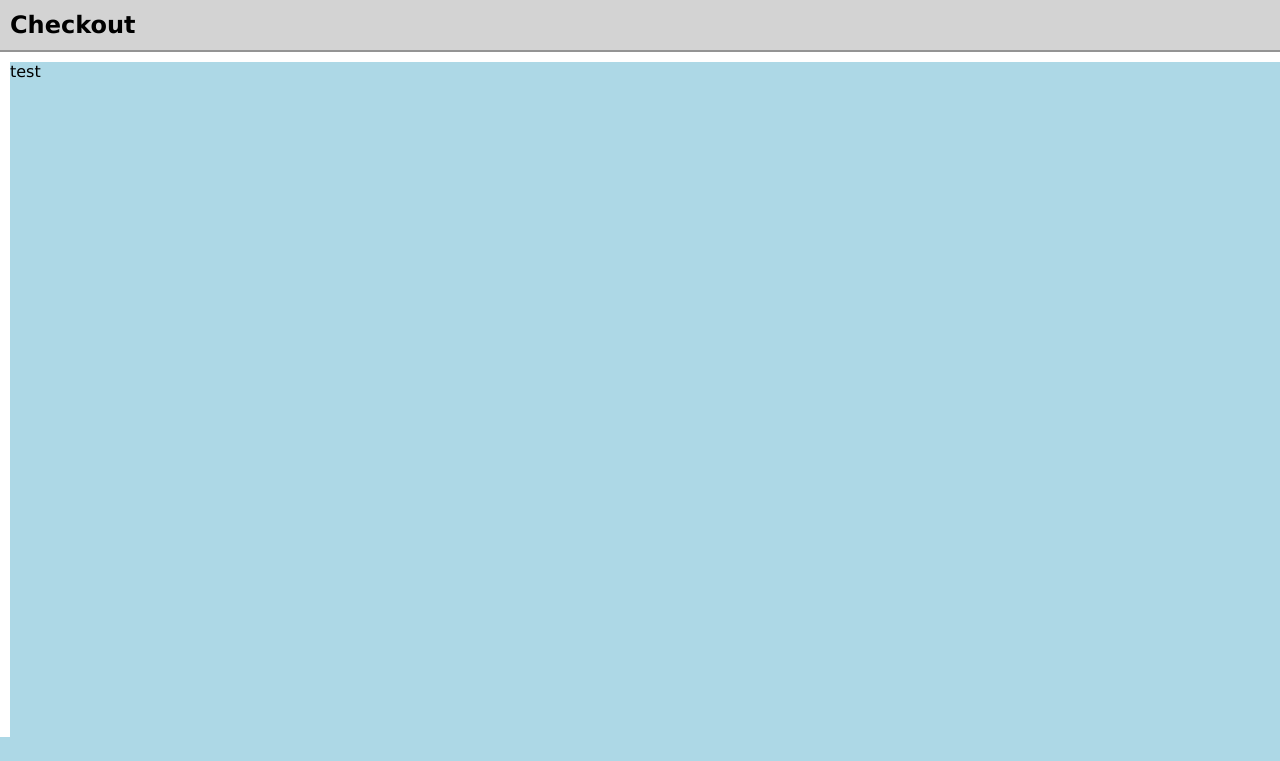
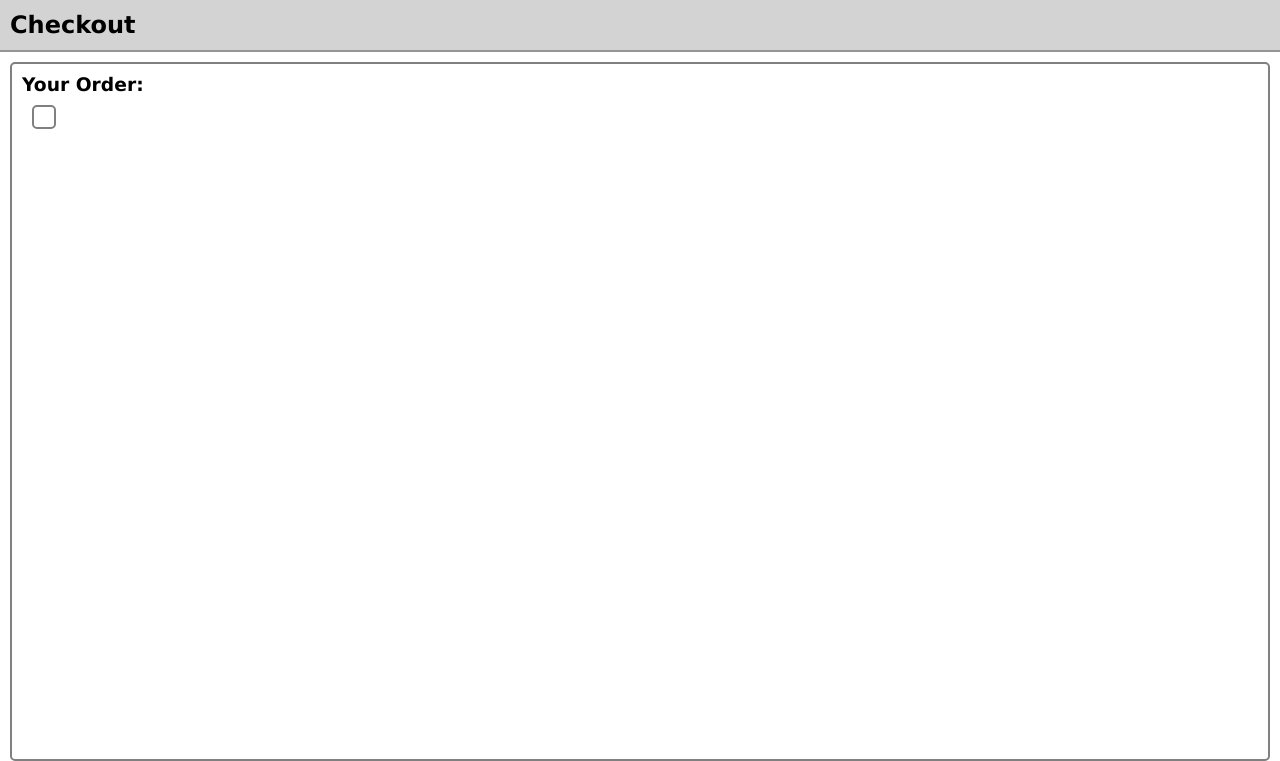
Before and after one commit to 8ethan/JaysOnlineOrdering, a PHP site: page /checkout.php in a window 1280 px wide. Shown: the part 63-824 px from the top of the page. Before the commit the page ends 800 px from the top, so only its background shows below. Run offline with PHP 8.4, Linux system fonts and the light colour scheme.

Commit message:
Started checkout system

```diff
--- a/checkout.php
+++ b/checkout.php
@@ -12,8 +12,9 @@
             <div id='searchForm'>
                 <h2>Checkout</h2>
             </div>
-            <section id='yourOrder'>
-                test
+            <section id='yourOrder'  class='basicBox'>
+                <h3>Your Order:</h3>
+                <table id='orderList' class="basicBox"></div>
             </section>
         </main>
     </body>
--- a/css/checkout.css
+++ b/css/checkout.css
@@ -1,6 +1,10 @@
 #yourOrder {
-    margin: 10px;
-    width: 100%;
-    background-color: lightblue;
+    display: block;
     height: calc(100vh - 125px);
 }
+.basicBox {
+    margin: 10px;
+    padding: 10px;
+    border: solid gray 2px;
+    border-radius: 5px;
+}
--- a/functions/config.php
+++ b/functions/config.php
@@ -1,5 +1,5 @@
 <?php
-$databasehost = getenv('INSTANCE_UNIX_SOCKET');
+$databasehost = '34.132.211.74';
 $database = getenv('CLOUDSQL_DB');
 $databaseuser = getenv('CLOUDSQL_USER');
 $databasepassword = getenv('CLOUDSQL_PASSWORD');
--- /dev/null
+++ b/js/checkout.js
@@ -0,0 +1,5 @@
+(function () {
+    "use strict";
+
+
+})();
```
Also changed, not shown: functions/cart.php (+18 -21 lines).
